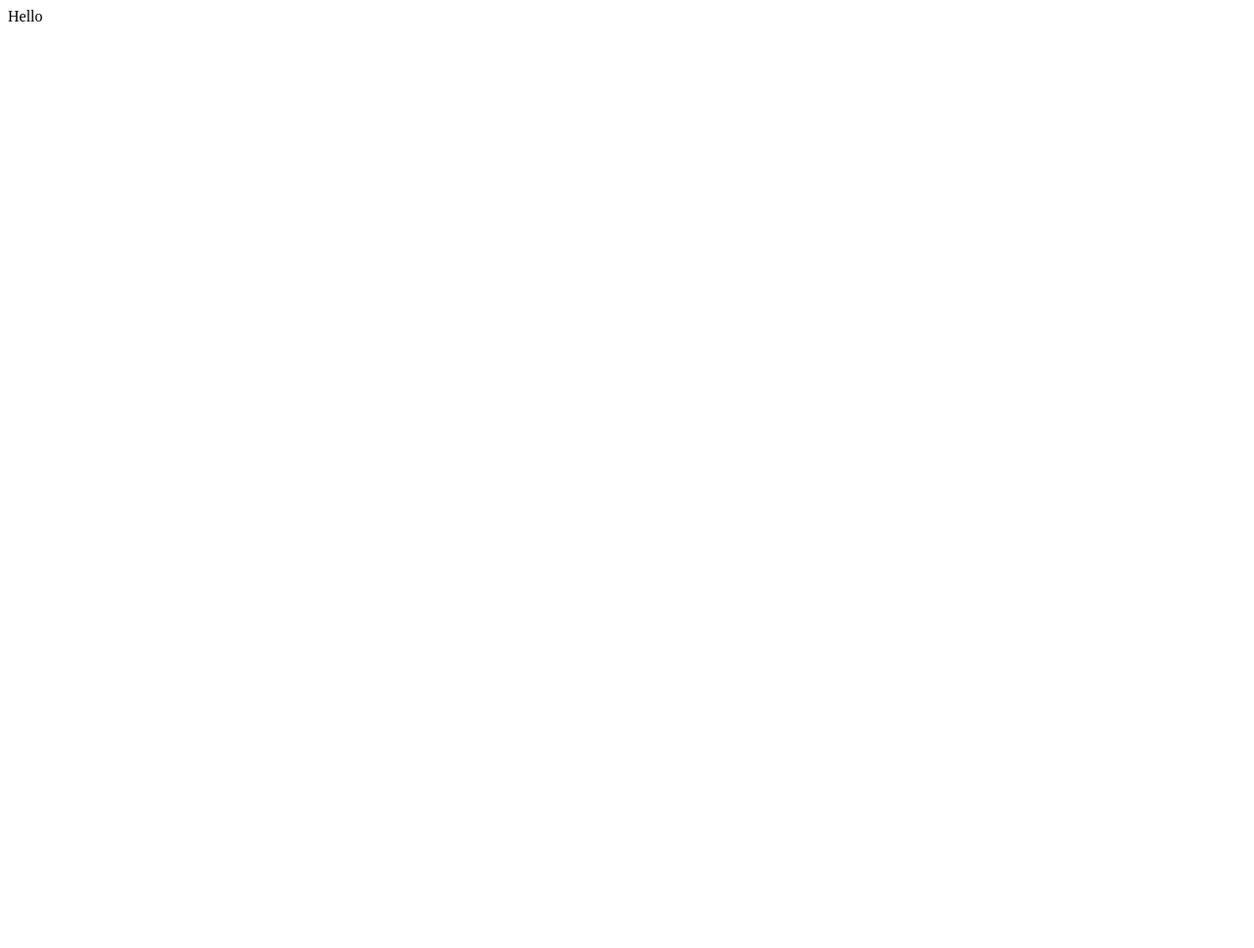
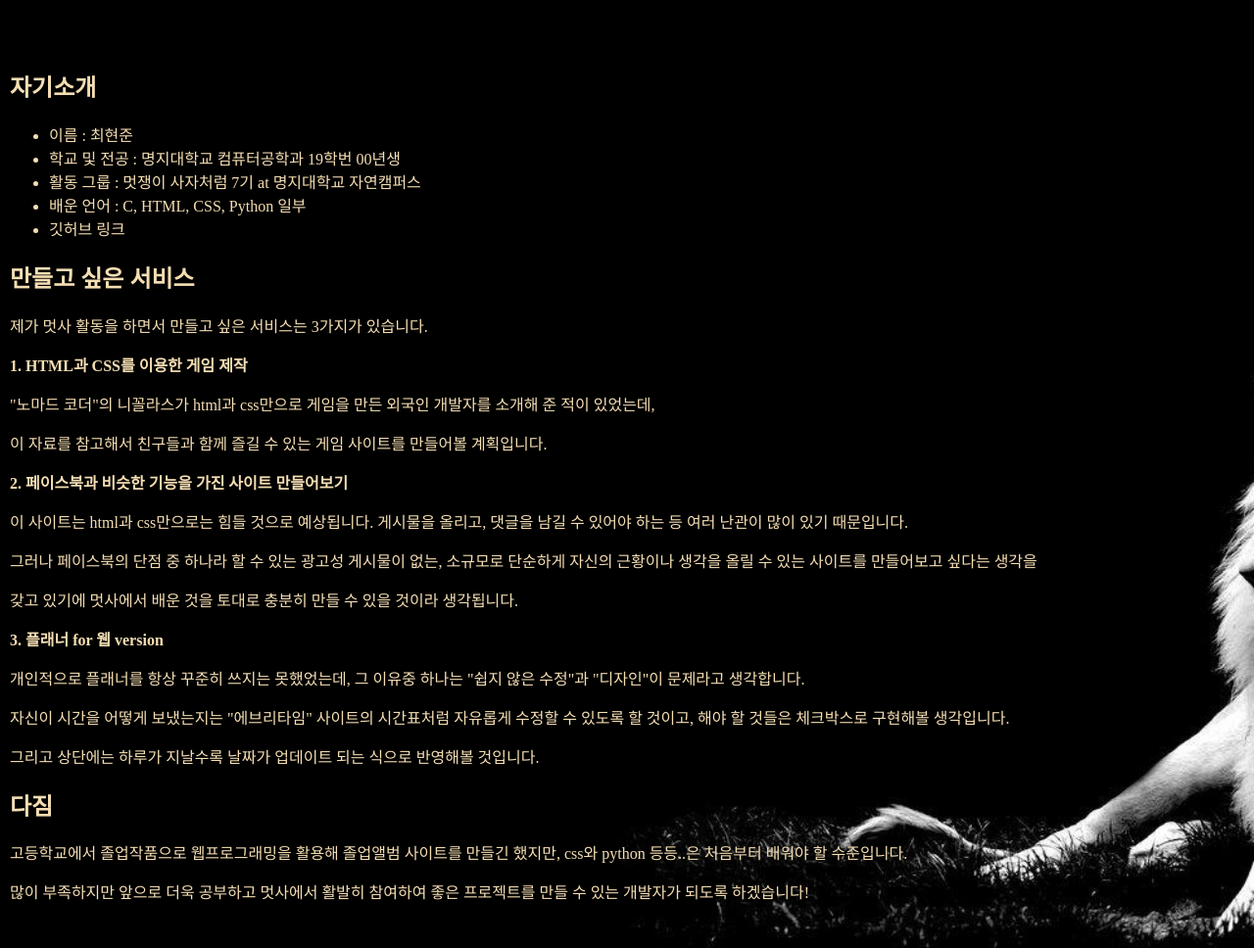
Before and after one commit to techofficer20/likelion, a plain HTML site: page index.html in a window 1280 px wide. Shown: the top 968 px of the page at 98% size. Before the commit the page ends 800 px from the top, so only its background shows below. Drawn offline with Linux system fonts and the light colour scheme.

Commit message:
Add files via upload

```diff
--- a/index.html
+++ b/index.html
@@ -1,4 +1,61 @@
 <!DOCTYPE html>
 <html>
-Hello
+<head>
+<title>멋사 7기 최현준 웹사이트</title>
+<link rel = "shortcut icon" href = "mutsa.png">
+</head>
+<body>
+<div>
+<h2>자기소개</h2>
+<ul>
+<li>이름 : 최현준</li>
+<li>학교 및 전공 : 명지대학교 컴퓨터공학과 19학번 00년생 </li>
+<li>활동 그룹 : 멋쟁이 사자처럼 7기 at 명지대학교 자연캠퍼스</li>
+<li>배운 언어 : C, HTML, CSS, Python 일부</li>
+<li><a href = "https://github.com/techofficer20">깃허브 링크</a></li>
+</ul>
+</div>
+
+
+<div>
+<h2>만들고 싶은 서비스</h2>
+<p>제가 멋사 활동을 하면서 만들고 싶은 서비스는 3가지가 있습니다.</p>
+<p><strong>1. HTML과 CSS를 이용한 게임 제작</strong></p>
+<p>"노마드 코더"의 니꼴라스가 html과 css만으로 게임을 만든 외국인 개발자를 소개해 준 적이 있었는데,</p>
+<p>이 자료를 참고해서 친구들과 함께 즐길 수 있는 게임 사이트를 만들어볼 계획입니다.</p>
+<p><strong>2. 페이스북과 비슷한 기능을 가진 사이트 만들어보기</strong></p>
+<p>이 사이트는 html과 css만으로는 힘들 것으로 예상됩니다. 게시물을 올리고, 댓글을 남길 수 있어야 하는 등 여러 난관이 많이 있기 때문입니다.</p>
+<p>그러나 페이스북의 단점 중 하나라 할 수 있는 광고성 게시물이 없는, 소규모로 단순하게 자신의 근황이나 생각을 올릴 수 있는 사이트를 만들어보고 싶다는 생각을</p>
+<p>갖고 있기에 멋사에서 배운 것을 토대로 충분히 만들 수 있을 것이라 생각됩니다.</p>
+<p><strong>3. 플래너 for 웹 version</strong></p>
+<p>개인적으로 플래너를 항상 꾸준히 쓰지는 못했었는데, 그 이유중 하나는 "쉽지 않은 수정"과 "디자인"이 문제라고 생각합니다.</p>
+<p>자신이 시간을 어떻게 보냈는지는 "에브리타임" 사이트의 시간표처럼 자유롭게 수정할 수 있도록 할 것이고, 해야 할 것들은 체크박스로 구현해볼 생각입니다.</p>
+<p>그리고 상단에는 하루가 지날수록 날짜가 업데이트 되는 식으로 반영해볼 것입니다.</p>
+</div>
+
+<div>
+<h2>다짐</h2>
+<p>고등학교에서 졸업작품으로 웹프로그래밍을 활용해 졸업앨범 사이트를 만들긴 했지만, css와 python 등등..은 처음부터 배워야 할 수준입니다.</p>
+<p>많이 부족하지만 앞으로 더욱 공부하고 멋사에서 활발히 참여하여 좋은 프로젝트를 만들 수 있는 개발자가 되도록 하겠습니다!</p>
+</div>
+</body>
 </html>
+
+<style>
+a {
+    text-decoration: none;
+}
+a:link { color: wheat; text-decoration: none;}
+
+body {
+    color: wheat;
+    background-image: url('1.jpg');
+    padding : 50px 10px;
+    margin : 0;
+    -webkit-background-size: cover;
+    -moz-background-size: cover;
+    -o-background-size: cover;
+    background-size: cover;
+}
+
+</style>
```
Also changed, not shown: 1.jpg (added), everytime.png (added), game.png (added), mutsa.png (added).
